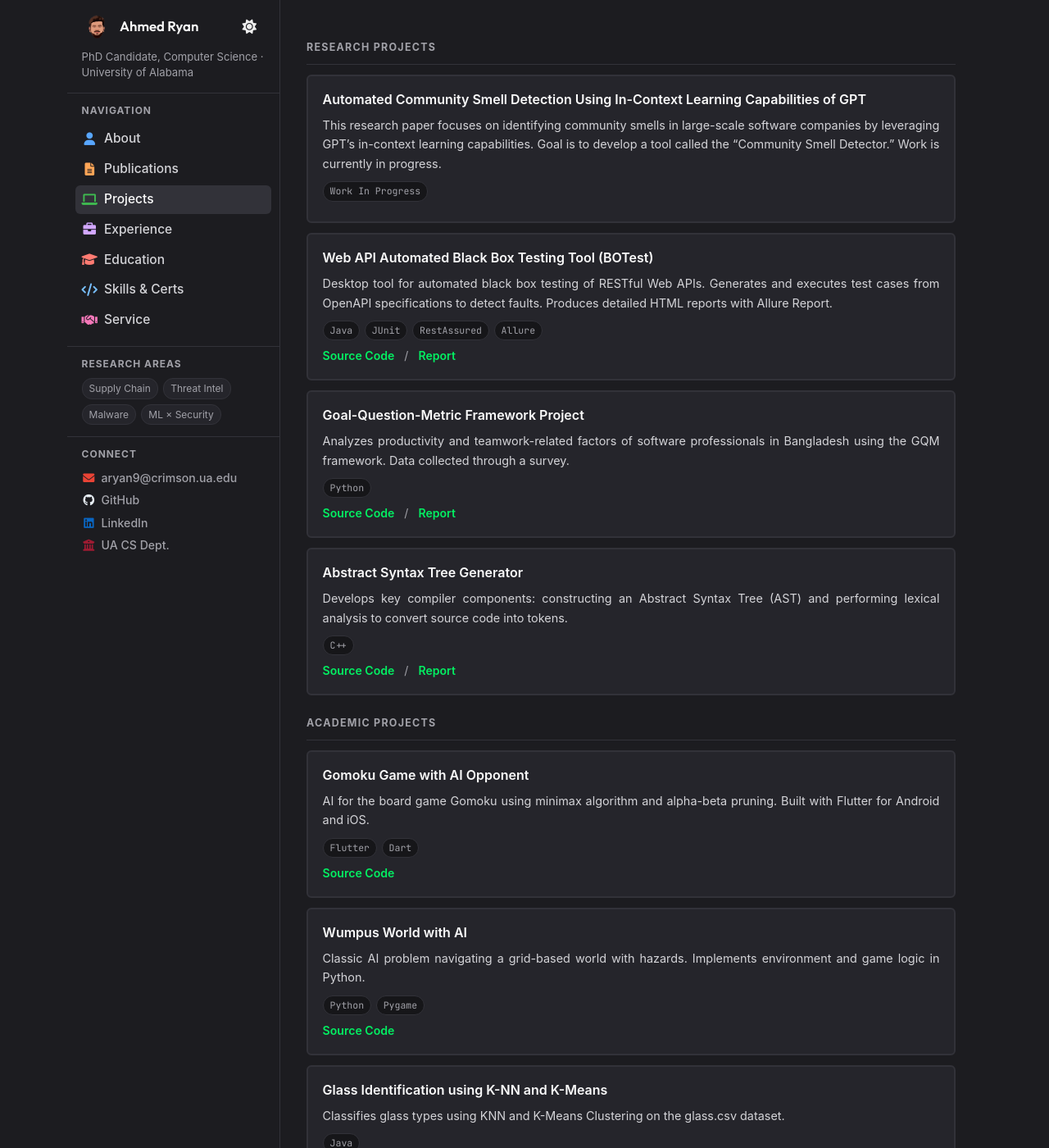
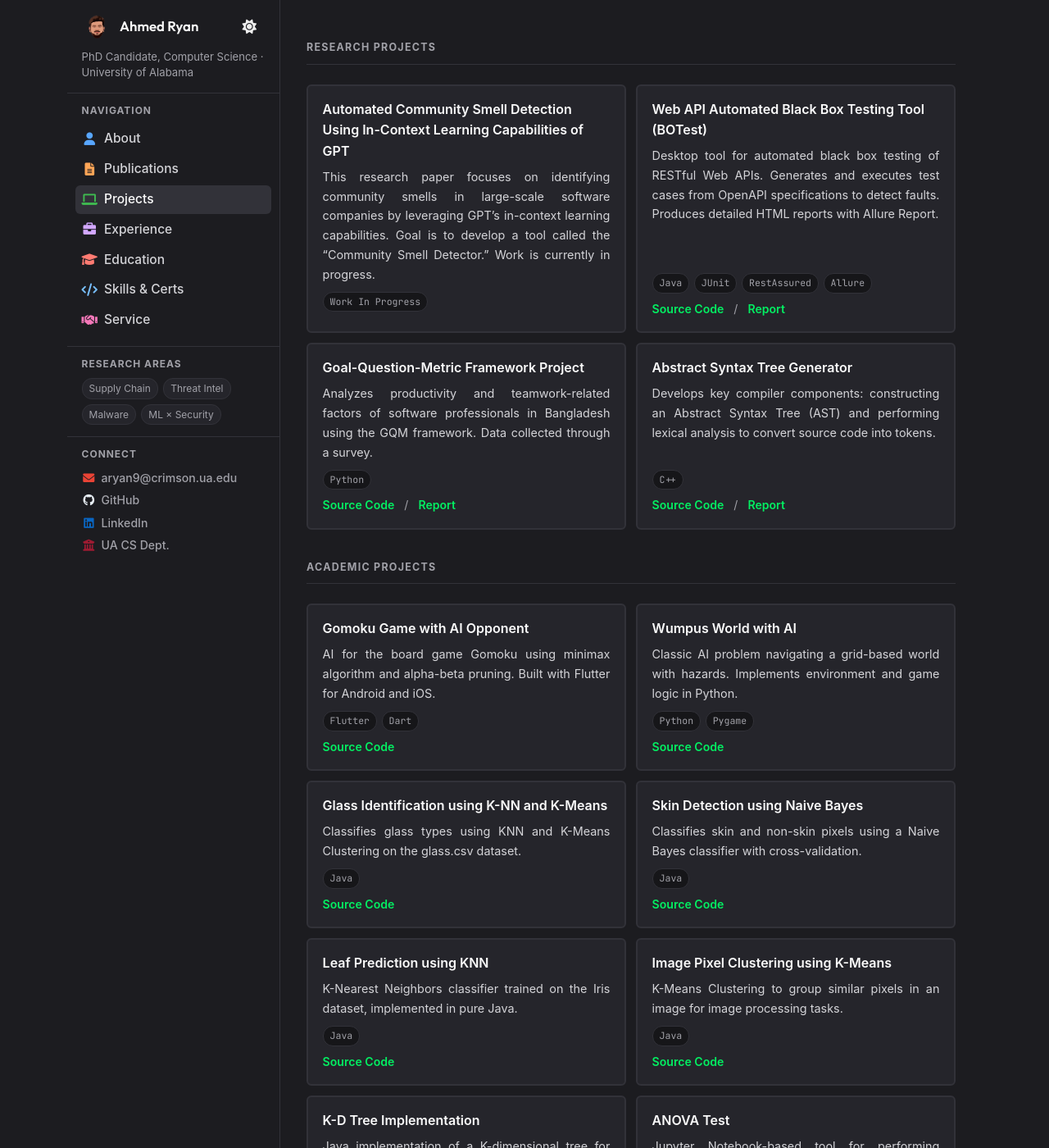
Before and after one commit to fraxhost/fraxhost.github.io, a Jekyll site: the page built from html/project.html, in a window 1280 px wide and 1400 px high. Shown: the whole window at 82% size. Built offline with Jekyll 4.4.1, drawn with Linux system fonts in a browser that asks for light colours.

Commit message:
feat: display projects as 2-column equal-height grid
Co-Authored-By: Claude Sonnet 4.6 <noreply@anthropic.com>

```diff
--- a/css/project.css
+++ b/css/project.css
@@ -1,14 +1,32 @@
-.all-project-container { margin-bottom: 2rem; }
+.all-project-container {
+  display: grid;
+  grid-template-columns: 1fr 1fr;
+  gap: 0.75rem;
+  margin-bottom: 2rem;
+}
+
+.project-title {
+  grid-column: 1 / -1;
+}
+
+@media (max-width: 640px) {
+  .all-project-container {
+    grid-template-columns: 1fr;
+  }
+}
 
 .project-container {
   border: 2px solid var(--color-border-card);
   border-radius: var(--border-radius);
   padding: 1rem 1.1rem;
-  margin-bottom: 0.75rem;
   background: var(--color-background-card);
   box-shadow: var(--box-shadow, none);
   transition: border-color 0.12s ease;
+  display: flex;
+  flex-direction: column;
 }
+
+.project-description { flex: 1; }
 .project-container:hover {
   border-color: var(--color-primary);
 }
```
